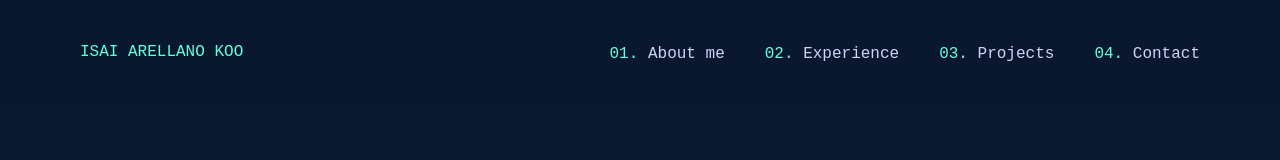
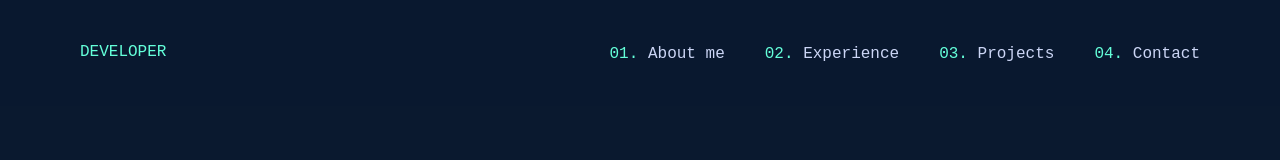
Before and after one commit to Isai-Arellano-Koo/portfolio, a React (Vite) app in the folder client/: page / in a window 1280 px wide. Shown: the top 160 px of the page. Built offline with nearby package versions, Linux system fonts and the light colour scheme.

Commit message:
first commit

```diff
--- a/client/src/components/Nav.jsx
+++ b/client/src/components/Nav.jsx
@@ -4,11 +4,11 @@ const Nav = () => {
     <div className="fixed top-0 w-full p-10 flex backdrop-blur-sm justify-between bg-blue-light text-color-links">
       <div>
       <a href="#home">
-        <h1 className="ml-10 text-green font-mono">ISAI ARELLANO KOO</h1>
+        <h1 className="ml-10 text-green font-mono">DEVELOPER</h1>
       </a>
 
       </div>
-      <div className="block">
+      <div className="">
         <a className="mr-10 font-mono hover:text-white" href="#about">
           <span className="text-green">01. </span>About me
         </a>
```
